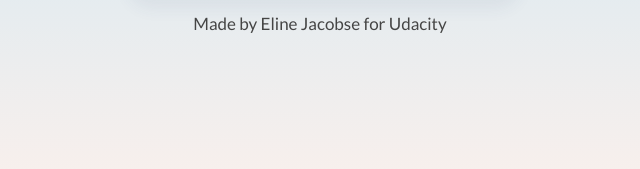
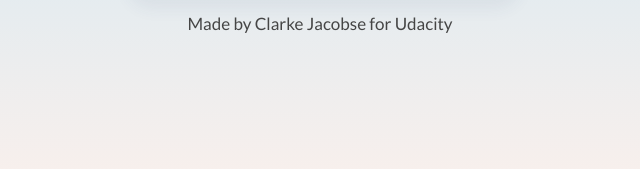
Before and after one commit to ClarkeCodes/weather-journal, a plain HTML site: page website/index.html in a window 1280 px wide. Shown: the part 553-722 px from the top of the page, 320-960 px from the left. Drawn offline with Linux system fonts and the light colour scheme.

Commit message:
Update index.html
Name change

```diff
--- a/website/index.html
+++ b/website/index.html
@@ -36,7 +36,7 @@
         </div>
     </div>
     <footer>
-        Made by Eline Jacobse for Udacity
+        Made by Clarke Jacobse for Udacity
     </footer>
 </div>
 <script src="app.js" type="text/javascript"></script>
```
